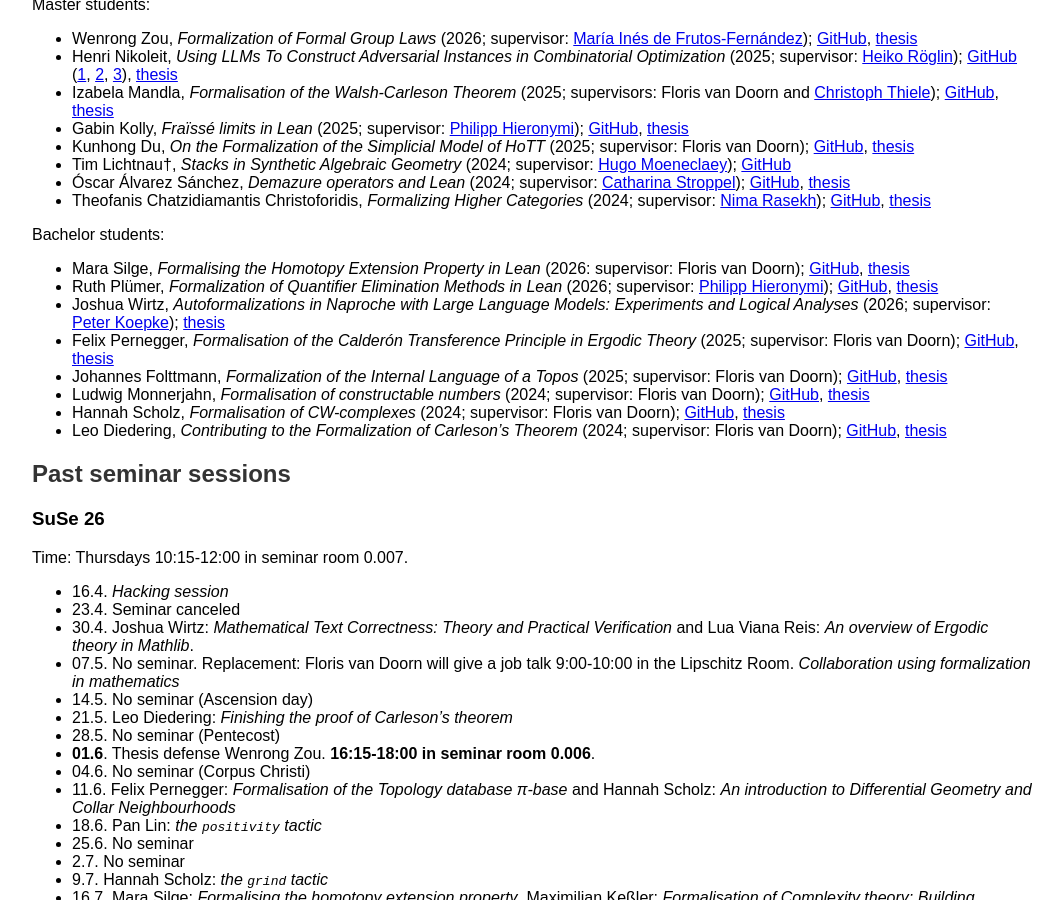
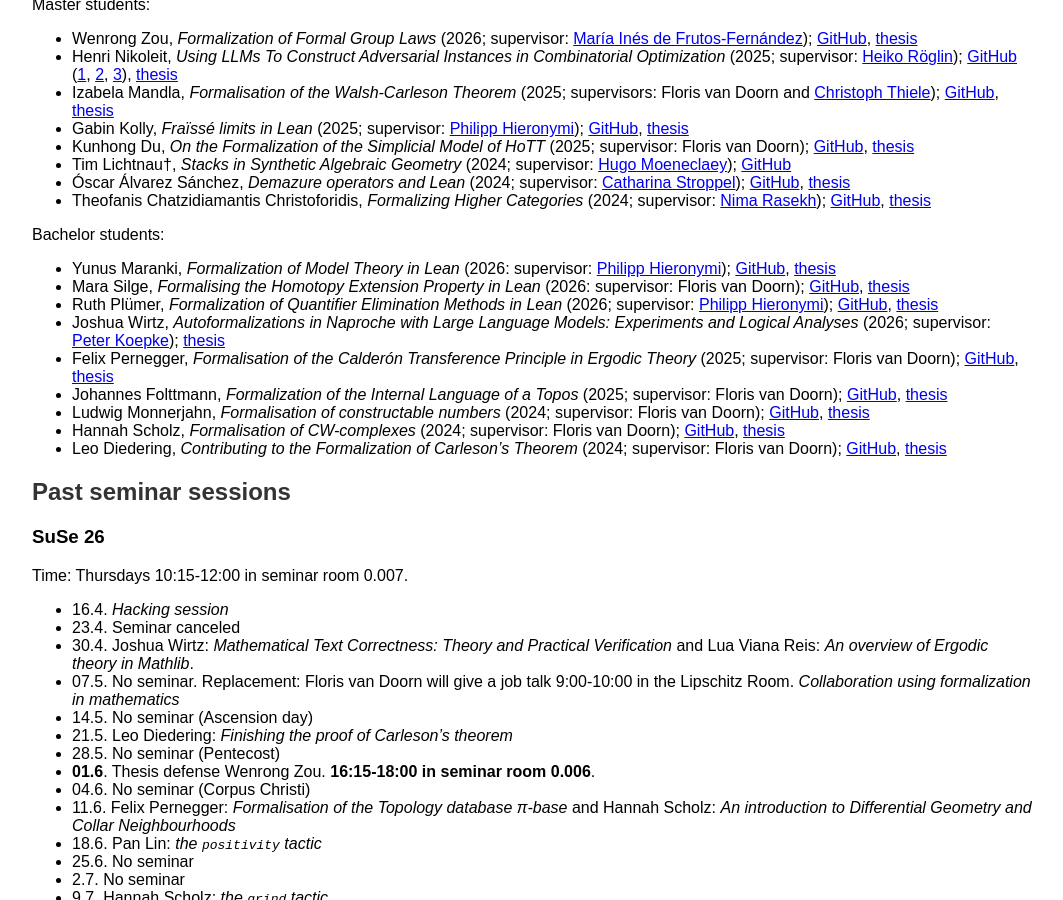
Before and after one commit to fpvandoorn/fpvandoorn.github.io, a Jekyll site: the page built from formalized-mathematics.md, in a window 1280 px wide and 900 px high, scrolled down 2133 px. Shown: the whole window, without its empty margins (108-1171 px from the left). Built offline with Jekyll 4.4.1, drawn with Linux system fonts in a browser that asks for light colours; our own code applies the rules of GitHub Pages for plain Markdown files.

Commit message:
add thesis Yunus

```diff
--- a/formalized-mathematics.md
+++ b/formalized-mathematics.md
@@ -118,6 +118,7 @@ Master students:
 * Theofanis Chatzidiamantis Christoforidis, *Formalizing Higher Categories* (2024; supervisor: [Nima Rasekh](https://nimarasekh.github.io/)); [GitHub](https://github.com/thchatzidiamantis/sHoTT), [thesis](theses/TheofanisChristoforidis.pdf) <!-- PhD in London, Western Ontario -->
 
 Bachelor students:
+* Yunus Maranki, *Formalization of Model Theory in Lean* (2026: supervisor: [Philipp Hieronymi](https://www.math.uni-bonn.de/people/phierony/)); [GitHub](https://github.com/YunusM235/O-Minimality), [thesis](theses/YunusMaranki.pdf)
 * Mara Silge, *Formalising the Homotopy Extension Property in Lean* (2026: supervisor: Floris van Doorn); [GitHub](https://github.com/marasilge/Bachelorarbeit/tree/main), [thesis](theses/MaraSilge.pdf)
 * Ruth Plümer, *Formalization of Quantifier Elimination Methods in Lean* (2026; supervisor: [Philipp Hieronymi](https://www.math.uni-bonn.de/people/phierony/)); [GitHub](https://github.com/RuthP628/QuantifierElimination), [thesis](theses/RuthPluemer.pdf)
 * Joshua Wirtz, *Autoformalizations in Naproche with Large Language Models: Experiments and Logical Analyses* (2026; supervisor: [Peter Koepke](https://www.math.uni-bonn.de/people/koepke/)); [thesis](theses/JoshuaWirtz.pdf)
```
Also changed, not shown: 1 other file.
